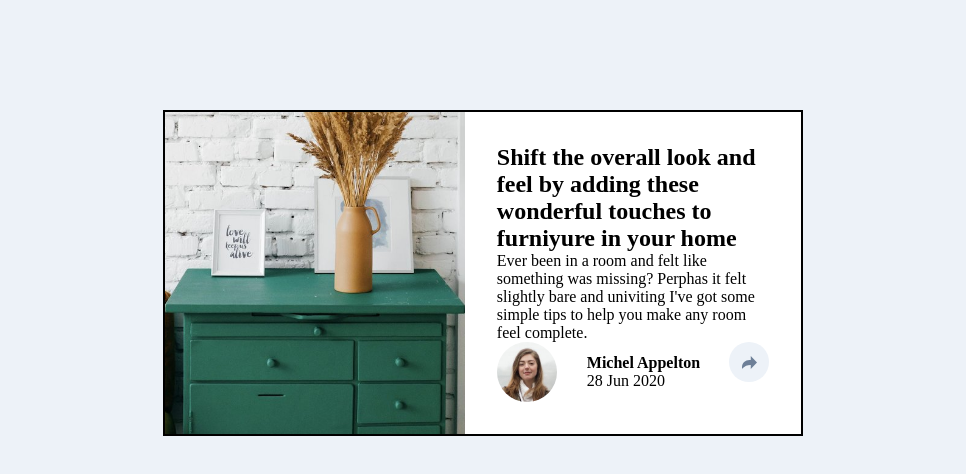
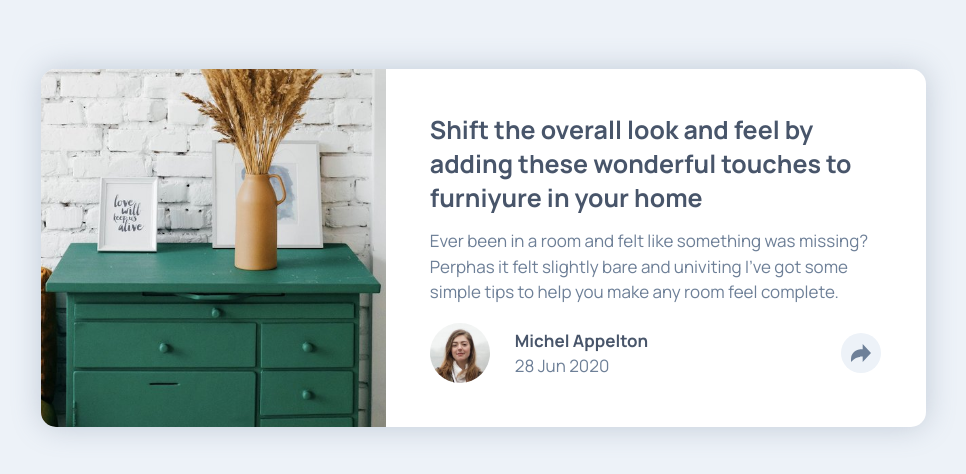
Before and after one commit to Pasculi/Pair_Programing_Sem6, a plain HTML site: page index.html in a window 1280 px wide. Shown: the part 152-626 px from the top of the page, without its empty margins (157-1123 px from the left). Drawn offline with Linux system fonts and the light colour scheme.

Commit message:
Flex card added

```diff
--- a/index.html
+++ b/index.html
@@ -1,33 +1,42 @@
 <!DOCTYPE html>
-<html lang="en">
+<html lang="es">
+
 <head>
   <meta charset="UTF-8">
   <meta http-equiv="X-UA-Compatible" content="IE=edge">
   <meta name="viewport" content="width=device-width, initial-scale=1.0">
   <link rel="stylesheet" href="style.css">
+  <link rel="icon" type="image/png" href="img/pairProgramming.png" />
+  <link rel="preconnect" href="https://fonts.googleapis.com">
+  <link rel="preconnect" href="https://fonts.gstatic.com" crossorigin>
+  <link href="https://fonts.googleapis.com/css2?family=Manrope:wght@400;700&display=swap" rel="stylesheet">
   <title>Card-Description</title>
 </head>
+
 <body>
-    <section class="container-card container-center"">
+  <section class="container__card container--center"">
+    <img class=" drawers" src="./img/drawers.jpg" alt="Drawers">
 
-        <img class="drawers" src="./img/drawers.jpg" alt="Drawers">
-        <div class="texto">
+    <div class="container__text ">
+      <div>
         <h1>Shift the overall look and feel by adding these wonderful touches to furniyure in your home</h1>
-            <p>Ever been in a room and felt like something was missing? Perphas it felt slightly bare and univiting I've got some simple tips to help you make any room feel complete.</p>
-            <div class="container-center">
-                <div class="container-center personal">
+        <p>Ever been in a room and felt like something was missing? Perphas it felt slightly bare and univiting I've got
+          some simple tips to help you make any room feel complete.</p>
+      </div>
+      <div class="container--center items--center">
+        <div class="container--center personal">
           <img class="picture-personal" src="./img/avatar-michelle.jpg" alt="Michelle Appleton">
           <div>
-                        <p class="nombre">Michel Appelton</p>
+            <p><strong>Michel Appelton</strong> </p>
             <p>28 Jun 2020</p>
           </div>
-
         </div>
         <div class="share">
-                    <img class="flecha" src="./img/icon-share.svg" alt="Flecha">
+          <img class="flecha" src="./img/icon-share.svg" alt="Share">
         </div>
       </div>
     </div>
   </section>
 </body>
+
 </html>
--- a/style.css
+++ b/style.css
@@ -1,48 +1,80 @@
-*{
-    margin:0;
+* {
+  margin: 0;
   padding: 0;
   box-sizing: border-box;
 }
-body{
+
+body {
   display: flex;
   background-color: #edf2f8;
-    min-height: 850px;
+  width: 100%;
+  height: 100vh;
   justify-content: center;
   align-items: center;
+  color: #48556a;
+  font-family: "Manrope", sans-serif;
 }
-.container-card{
-    border:2px solid black;
-    width: 50%;
-    justify-content: center;
+img {
+  width: 100%;
+}
+h1 {
+  line-height: 1.36;
+  font-weight: 700;
+  font-size: 25px;
+  margin-bottom: 3%;
+}
+p {
+  line-height: 1.5;
+  color: #6d7f97;
+  font-size: 17px;
+}
+strong {
+  font-weight: bold;
+  color: #48556a;
+}
+.container--center {
+  display: flex;
+  flex-wrap: wrap;
+  overflow: hidden;
+  justify-content: space-between;
+}
+.items--center {
+  align-items: center;
 }
 
-.drawers{
-    width: 300px;
-    object-fit:cover;
-
+.container__card {
+  flex-basis: 885px;
+  min-height: 345px;
+  background-color: #ffffff;
+  border-radius: 15px;
+  box-shadow: 0px 0px 30px #6d7f9755;
 }
 
-.container-center{
-    display: flex;
-    justify-content: space-between;
+.drawers {
+  flex-basis: 345px;
+  width: 345px;
+  flex-grow: 1;
+  object-fit: cover;
 }
 
-.picture-personal{
+.container__text {
+  flex-basis: 540px;
+  width: 540px;
+  flex-grow: 1;
+  padding: 5%;
+}
+.container__text :first-child > p {
+  margin-bottom: 4%;
+}
+.personal {
+  column-gap: 25px;
+  align-items: center;
+}
+.picture-personal {
   width: 60px;
   border-radius: 50%;
 }
-.nombre{
-    font-weight: bold;
-}
-.texto{
-    padding: 5%;
-    background-color: #ffffff;
-}
-.personal{
-    gap:30px;
-    align-items: center;
-}
-.share{
+.share {
   display: flex;
   align-items: center;
   width: 40px;
@@ -50,6 +82,13 @@ body{
   border-radius: 50%;
   background-color: #edf2f8;
   justify-content: center;
-    align-items: center;
-
 }
+.flecha {
+  max-width: 50%;
+}
+/*@media en relacion al la capacidad de flex-wrap del "container__card "*/
+@media only screen and (max-width: 885px) {
+  .container__card {
+    flex-basis: 445px;
+  }
+}
```
Also changed, not shown: img/pairProgramming.png (added). Lines whose indentation alone changed are shown as unchanged.
